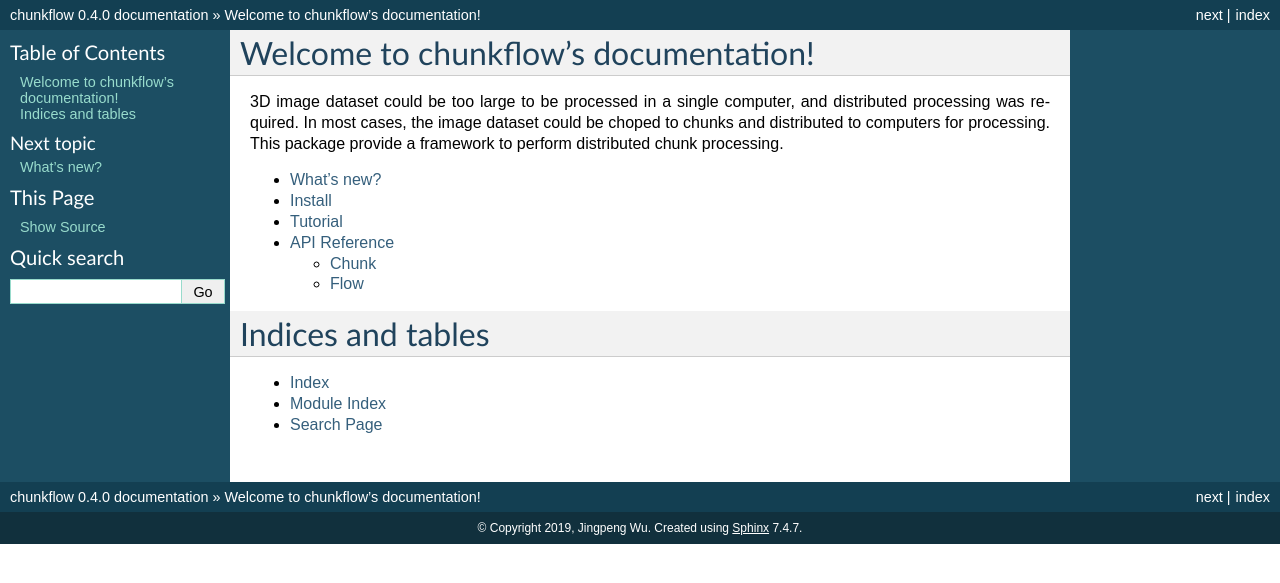
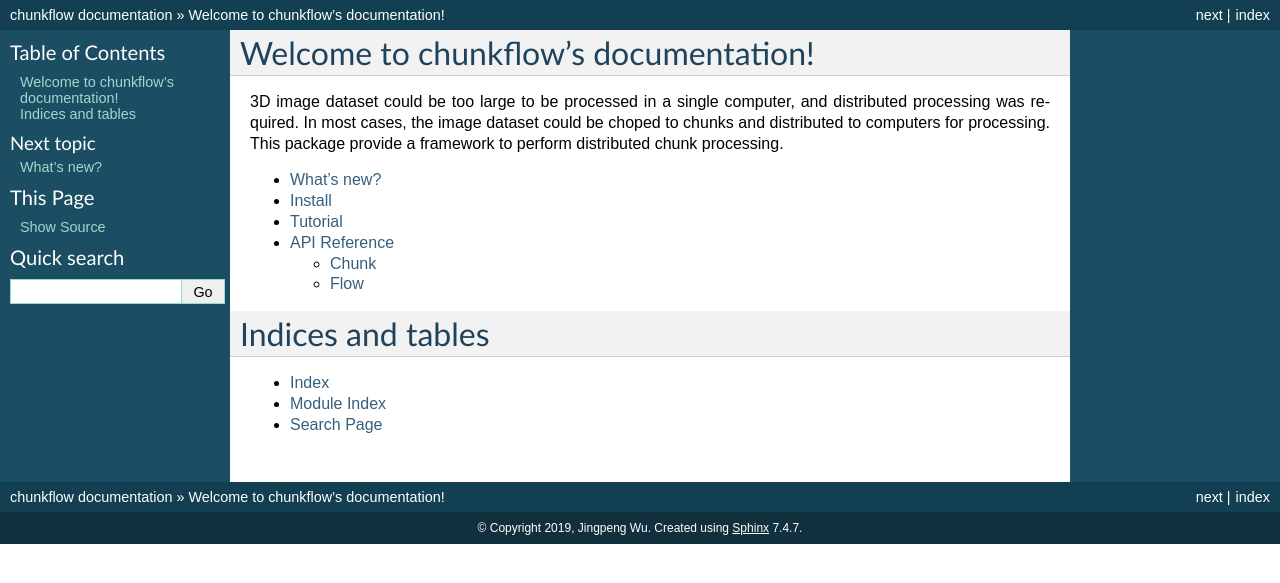
Before and after one commit to seung-lab/chunkflow, a Sphinx documentation site: the page built from docs/source/index.rst, in a window 1280 px wide. Shown: the top 583 px of the page. Built offline with Sphinx 7.4.7, drawn with Linux system fonts in a browser that asks for light colours; formulas are drawn with MathJax 3; part of the change alters nothing that is shown.

```diff
--- a/docs/source/conf.py
+++ b/docs/source/conf.py
@@ -24,8 +24,9 @@ copyright = '2019, Jingpeng Wu'
 author = 'Jingpeng Wu'
 
 # The full version, including alpha/beta/rc tags
-release = '0.4.0'
+# release = '0.4.0'
 
+autodoc_mock_imports = ['matplotlib']
 
 # -- General configuration ---------------------------------------------------
 
```
